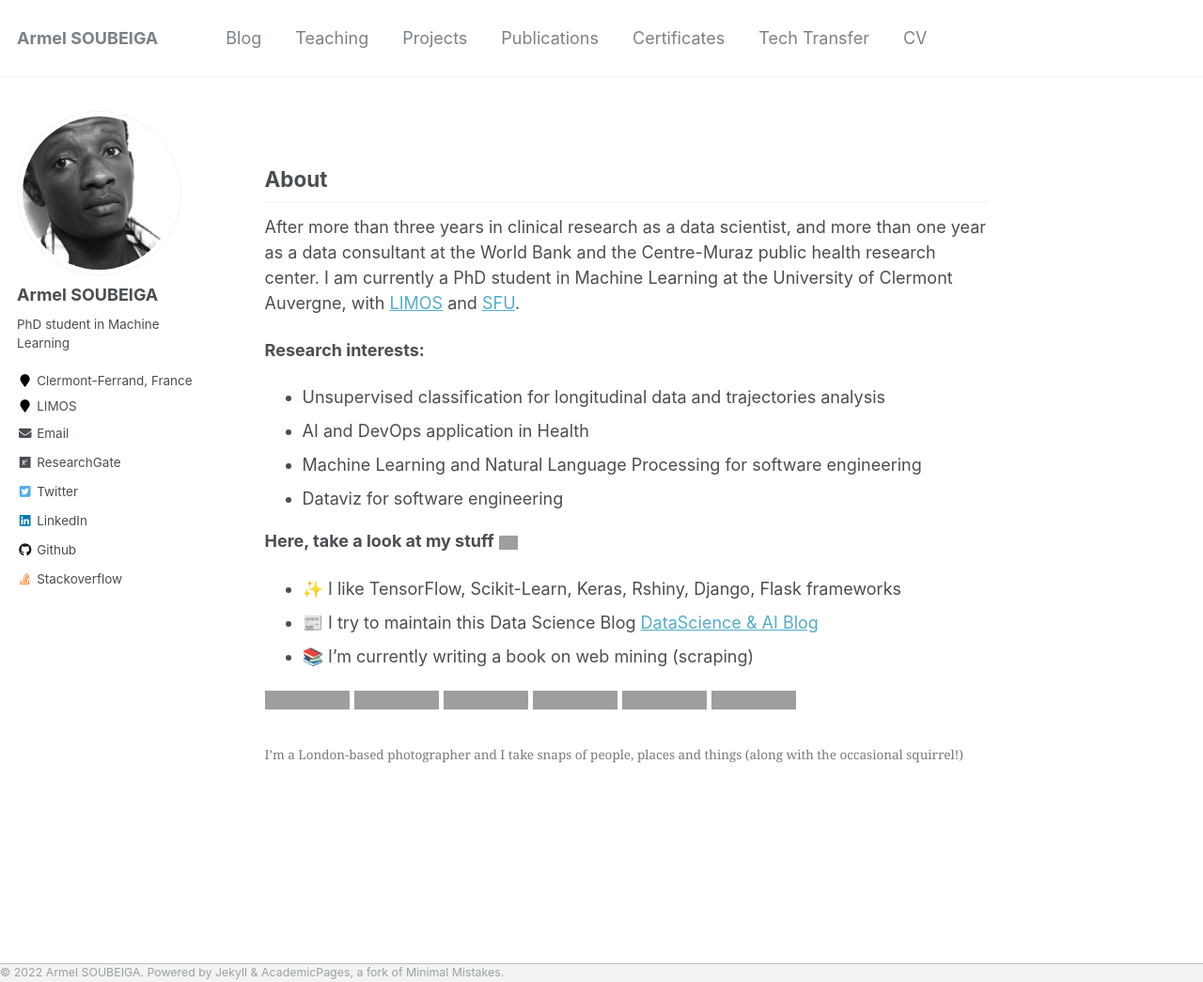
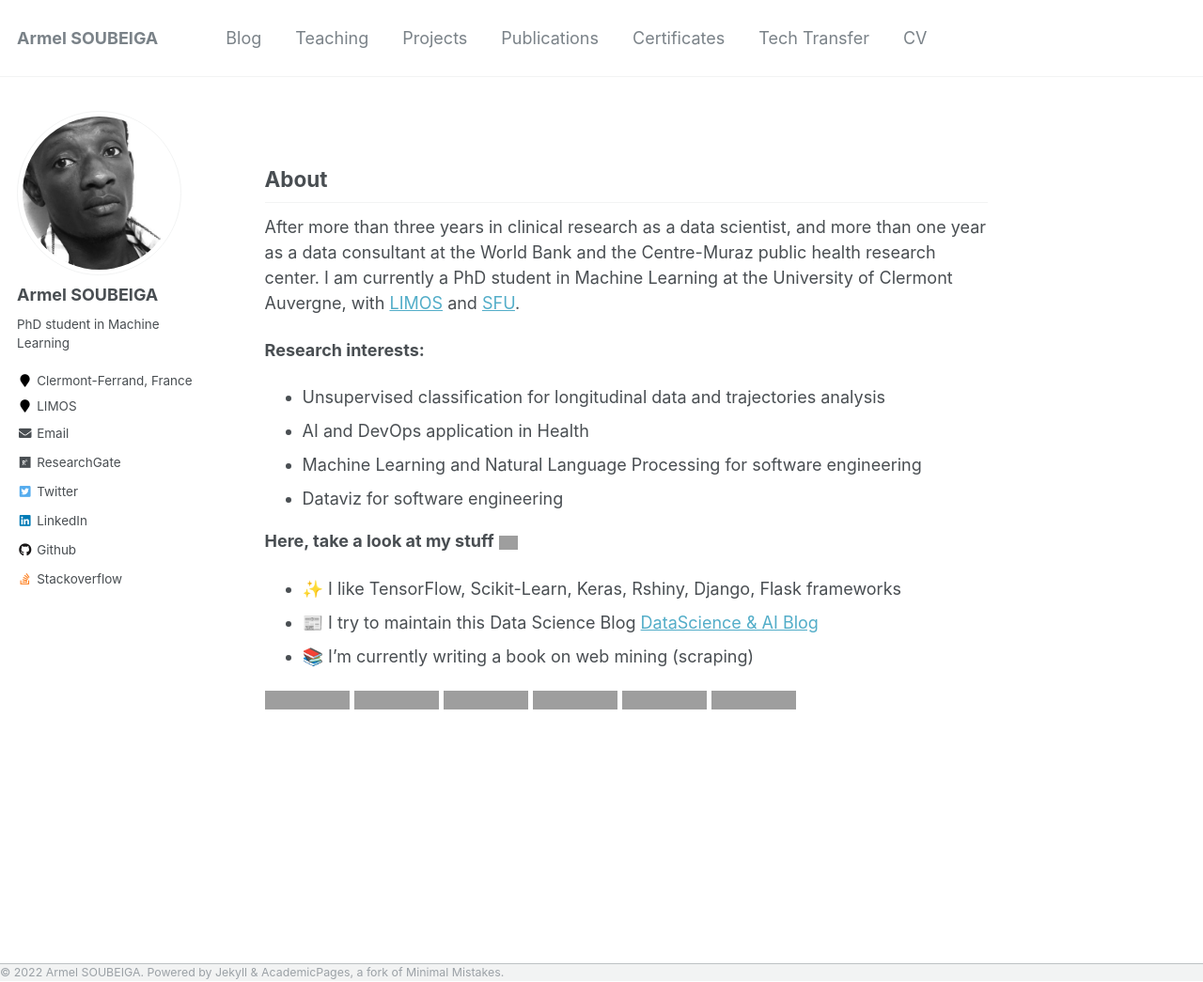
Before and after one commit to armelsoubeiga/neweb, a Jekyll site: the page built from _pages/about.md, in a window 1280 px wide and 1045 px high, cut to the strip 0-1045 px from the top of the window. Shown: the whole strip at 94% size. Built offline with Jekyll 4.4.1, drawn with Linux system fonts in a browser that asks for light colours; grey boxes are pictures that could not be loaded.

Commit message:
Update about.md

```diff
--- a/_pages/about.md
+++ b/_pages/about.md
@@ -31,7 +31,3 @@ After more than three years in clinical research as a data scientist, and more t
 [![SAS](https://img.shields.io/badge/SAS-programming-black)](https://github.com/armelsoubeiga)
 ![C++](https://img.shields.io/badge/-C++-00599C?style=flat-square&logo=c)
 ![Git](https://img.shields.io/badge/-Git-black?style=flat-square&logo=git)
-
-
-
-{% include gallery class="full" caption="I'm a London-based photographer and I take snaps of people, places and things (along with the occasional squirrel!)" %}
```
